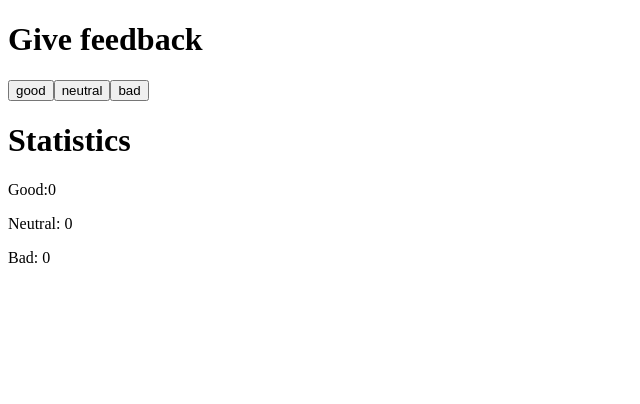
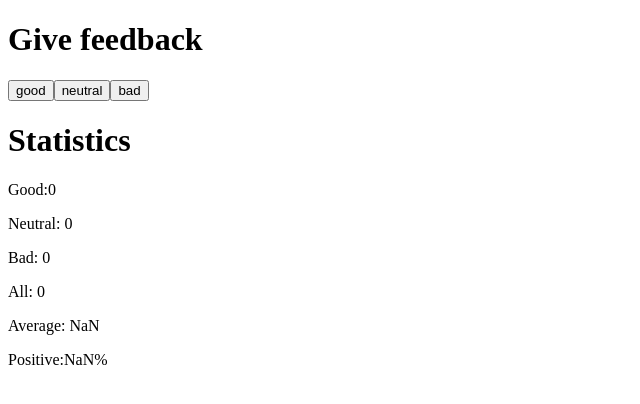
Before and after one commit to mcmnyages/fullstackopen, a React (Vite) app in the folder part1/unicafe/: page / in a window 1280 px wide. Shown: the top 404 px of the page, without its empty margins (0-640 px from the left). Built offline with nearby package versions, Linux system fonts and the light colour scheme.

Commit message:
feat: enhance Statistics component to display total, average, and positive feedback percentages

```diff
--- a/part1/unicafe/src/App.jsx
+++ b/part1/unicafe/src/App.jsx
@@ -11,12 +11,18 @@ const Button = (props) =>{
 
 const Statistics =(props)=>{
   // console.log("Props in stats",props)
+  const total=props.good + props.neutral + props.bad
+  const positive =(props.good/total)*100
+  const average = (props.good-props.bad)/total
   return(
     <div>
       <h1>Statistics</h1>
       <p>Good:{props.good}</p>
       <p>Neutral: {props.neutral}</p>
       <p>Bad: {props.bad}</p>
+      <p>All: {total}</p>
+      <p>Average: {average}</p>
+      <p>Positive:{positive}%</p>
     </div>
   )
 }
```
